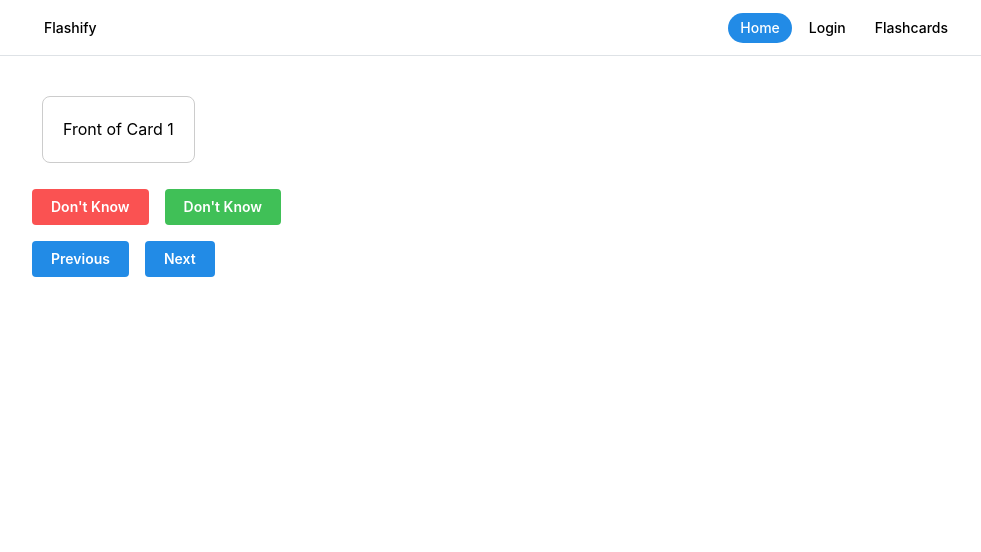
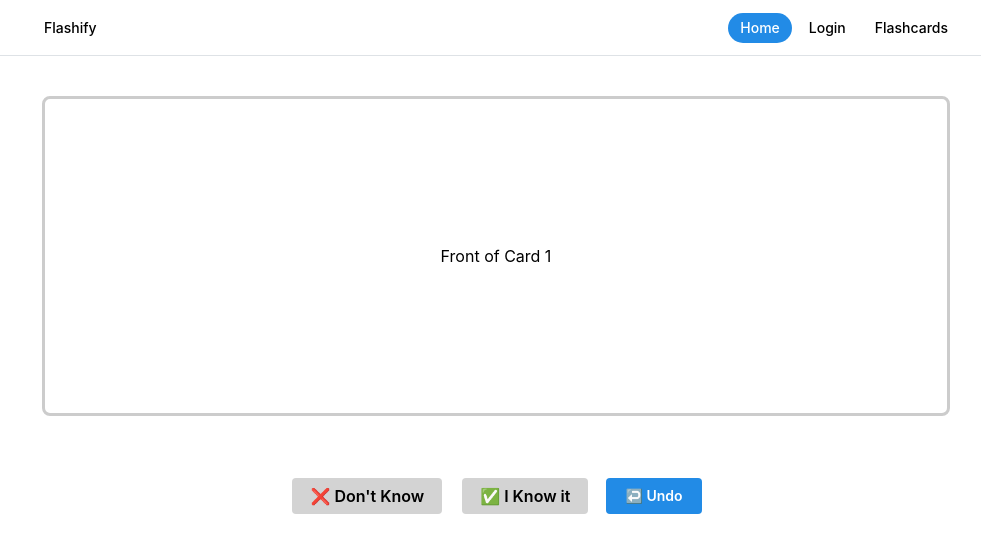
Before and after one commit to ZhengBenjamin/Flashify, a React (Vite) app in the folder client/: page /flashcards in a window 1280 px wide. Shown: the top 552 px of the page, without its empty margins (144-1125 px from the left). Built offline with nearby package versions, Linux system fonts and the light colour scheme; the HTML template or start-up script is replaced by a standard one.

Commit message:
Working on buttons

```diff
--- a/client/src/assets/components/css/Flashcards.module.css
+++ b/client/src/assets/components/css/Flashcards.module.css
@@ -3,8 +3,30 @@
 }
 
 .card {
+    text-align: center;
     padding: 20px;
     margin: 10px;
-    border: 1px solid #ccc;
+    border: 3px solid #ccc;
     border-radius: 8px;
+    cursor: pointer;
+    width: 80vw; /* 80% of the viewport width */
+    height: 40vh; /* 40% of the viewport height */
+    display: flex;
+    align-items: center;
+    justify-content: center;
+    font-size: 2.5rem;
+    transition: transform 0.6s;
+    transform-style: preserve-3d;
 }
+
+.button {
+    background-color: lightgray;
+    border: none;
+    color: black;
+    text-align: center;
+    text-decoration: none;
+    display: inline-block;
+    font-size: 16px;
+    margin: 4px 2px;
+    cursor: pointer;
+}
--- a/client/src/assets/components/jsx/Flashcards.jsx
+++ b/client/src/assets/components/jsx/Flashcards.jsx
@@ -1,12 +1,12 @@
-import { useState } from 'react';
-import { Card, Container, Group, Text, Button } from '@mantine/core';
+import {useState} from 'react';
+import {Card, Container, Group, Text, Button} from '@mantine/core';
 import classes from '../css/Flashcards.module.css';
 
 // TODO: Use the backend to fetch flashcards data
 const flashcardsData = [
-    { front: 'Front of Card 1', back: 'Back of Card 1' },
-    { front: 'Front of Card 2', back: 'Back of Card 2' },
-    { front: 'Front of Card 3', back: 'Back of Card 3' },
+    {front: 'Front of Card 1', back: 'Back of Card 1'},
+    {front: 'Front of Card 2', back: 'Back of Card 2'},
+    {front: 'Front of Card 3', back: 'Back of Card 3'},
 ];
 
 export default function Flashcards() {
@@ -27,14 +27,15 @@ export default function Flashcards() {
         handleNext();
     }
 
+    const undo = () => {
+        console.log("Undo");
+        setIsFlipped(false);
+        setCurrentCardIndex((prevIndex) => (prevIndex - 1 + flashcardsData.length) % flashcardsData.length);
+    }
+
     const handleNext = () => {
         setIsFlipped(false);
         setCurrentCardIndex((prevIndex) => (prevIndex + 1) % flashcardsData.length);
-    };
-
-    const handlePrev = () => {
-        setIsFlipped(false);
-        setCurrentCardIndex((prevIndex) => (prevIndex - 1 + flashcardsData.length) % flashcardsData.length);
     };
 
     const currentCard = flashcardsData[currentCardIndex];
@@ -46,15 +47,22 @@ export default function Flashcards() {
                     <Text>{isFlipped ? currentCard.back : currentCard.front}</Text>
                 </Card>
             </Group>
-            <Group position={"center"} mt="md">
-                <Button color="red" onClick={handleDontKnow}>Don&#39;t Know</Button>
-                <Button color="green" onClick={handleKnowIt}>Don&#39;t Know</Button>
+
+            <Group position="apart" mt="md">
+                <div style={{display: 'flex', justifyContent: 'center', width: '100%'}}>
+                    <Group position="apart" mt="md">
+                        <Group position="center" mt="md">
+                            <Button className={classes.button} onClick={handleDontKnow}>❌ Don&#39;t Know</Button>
+                            <Button className={classes.button} onClick={handleKnowIt}>✅ I Know it</Button>
+                        </Group>
+                        <Group position="right" mt="md">
+                            <Button onClick={undo}>↩️ Undo</Button>
+                        </Group>
+                    </Group>
+                </div>
 
             </Group>
-            <Group position="center" mt="md">
-                <Button onClick={handlePrev}>Previous</Button>
-                <Button onClick={handleNext}>Next</Button>
-            </Group>
+
         </Container>
     );
 }
```
